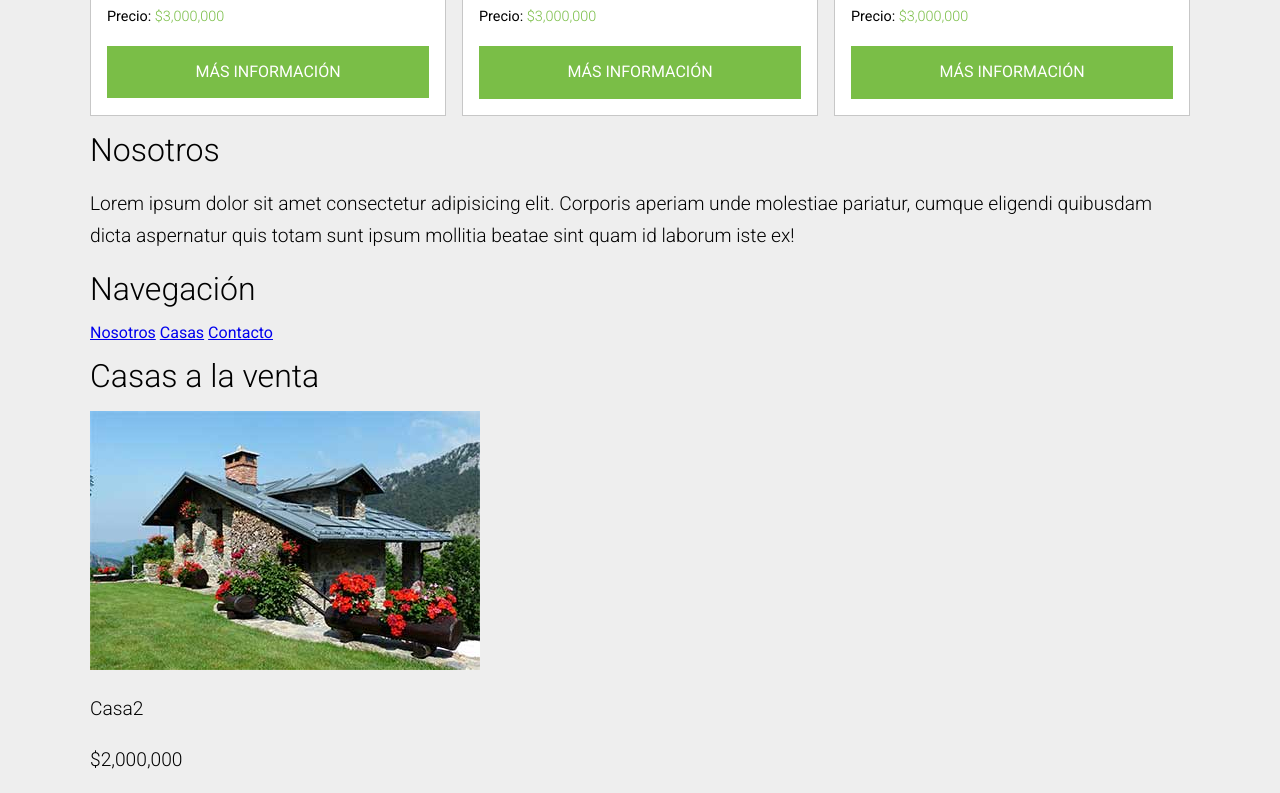
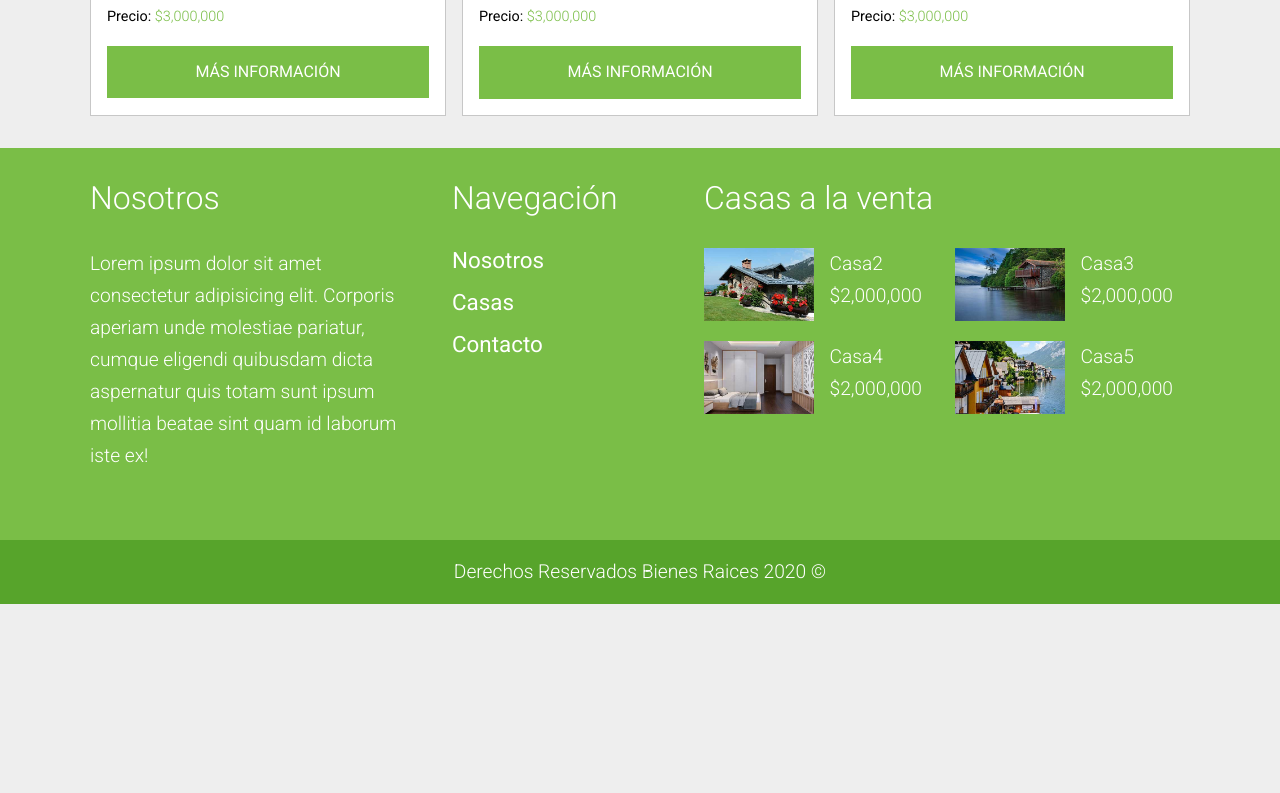
Before and after one commit to developaul/realestatedesign-grid, a website: page index.html in a window 1280 px wide. Shown: the part 1571-2364 px from the top of the page. After the commit the page ends 2175 px from the top, so only its background shows below. Drawn offline with nearby package versions, Linux system fonts and the light colour scheme.

Commit message:
footer finished

```diff
--- a/css/app.css
+++ b/css/app.css
@@ -170,3 +170,53 @@ p {
   font-weight: 300;
   color: #7ABE47;
 }
+
+.footer {
+  margin-top: 2rem;
+  padding-top: 1rem;
+  background-color: #7ABE47;
+  color: #FFFFFF;
+}
+
+@media screen and (min-width: 768px) {
+  .footer .contenedor {
+    display: grid;
+    grid-template-columns: 30% 20% 2fr;
+    grid-column-gap: 2rem;
+  }
+}
+
+.widget h3 {
+  margin-bottom: 2rem;
+}
+
+.widget a {
+  display: block;
+  text-decoration: none;
+  color: #FFFFFF;
+  font-size: 1.4rem;
+  margin-bottom: 1rem;
+}
+
+.widget .contenedor-casas {
+  display: grid;
+  grid-template-columns: repeat(auto-fit, minmax(200px, 1fr));
+  grid-gap: 1rem;
+}
+
+.widget .contenedor-casas .casa {
+  display: grid;
+  grid-template-columns: repeat(2, 1fr);
+  grid-gap: 1rem;
+}
+
+.widget .contenedor-casas .casa p {
+  margin: 0;
+}
+
+.copyright {
+  background-color: #57A42B;
+  margin: 3rem 0 0;
+  text-align: center;
+  padding: 1rem;
+}
--- a/scss/_custom.scss
+++ b/scss/_custom.scss
@@ -165,3 +165,56 @@ p {
         }
     }
 }
+
+// Footer
+.footer {
+    margin-top: $padding2;
+    padding-top: $padding;
+    background-color: $primario;
+    color: $claro;
+
+    .contenedor {
+        @include tablet {
+            display: grid;
+            grid-template-columns: 30% 20% 2fr;
+            grid-column-gap: 2rem;
+        }
+    }
+}
+
+.widget {
+    h3 {
+        margin-bottom: 2rem;
+    }
+
+    a {
+        display: block;
+        text-decoration: none;
+        color: $claro;
+        font-size: 1.4rem;
+        margin-bottom: 1rem;
+    }
+
+    .contenedor-casas {
+        display: grid;
+        grid-template-columns: repeat( auto-fit, minmax( 200px, 1fr ) );
+        grid-gap: 1rem;
+
+        .casa {
+            display: grid;
+            grid-template-columns: repeat( 2, 1fr );
+            grid-gap: 1rem;
+
+            p {
+                margin: 0;
+            }
+        }
+    }
+}
+
+.copyright {
+    background-color: $oscuro;
+    margin: 3rem 0 0;
+    text-align: center;
+    padding: $padding;
+}
```
